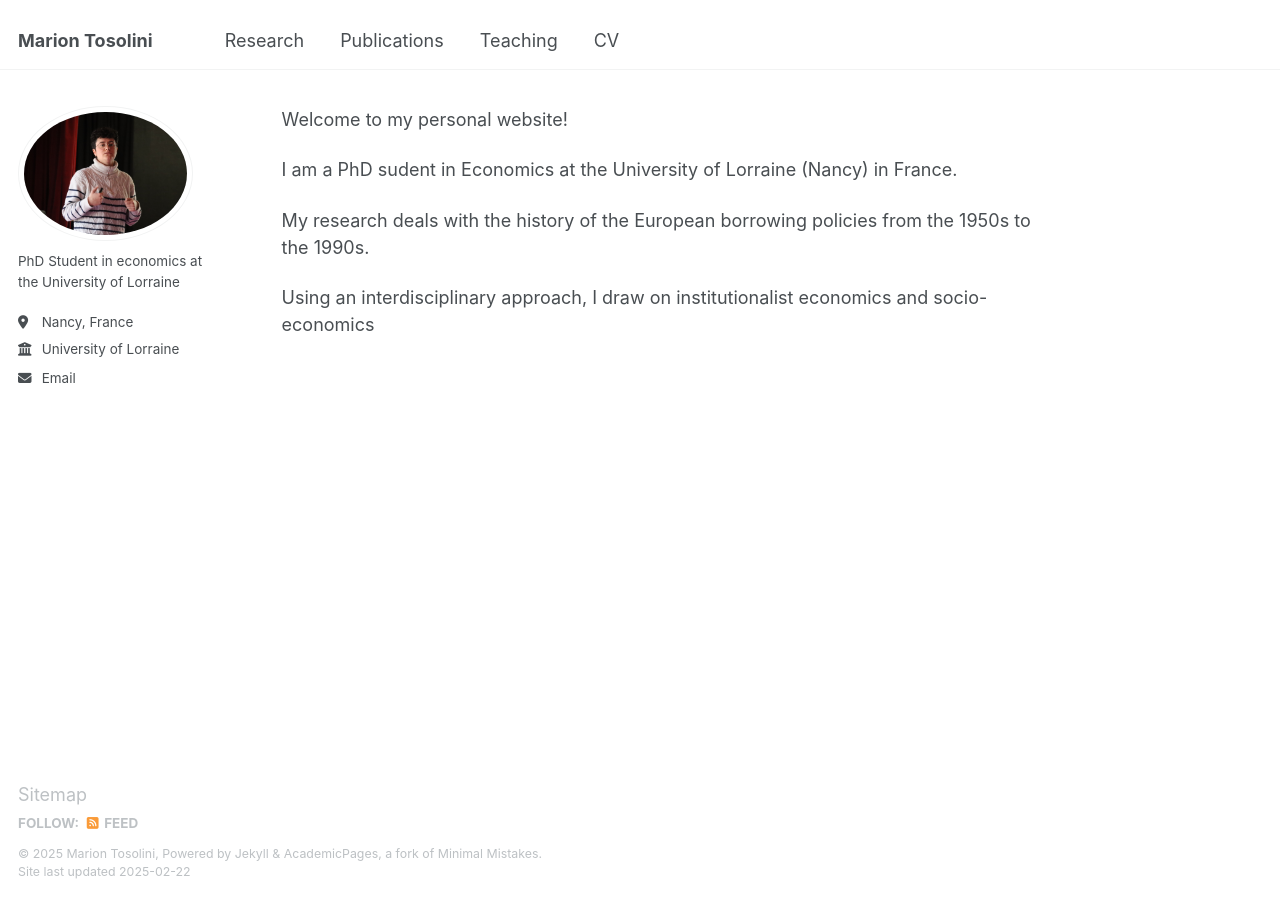
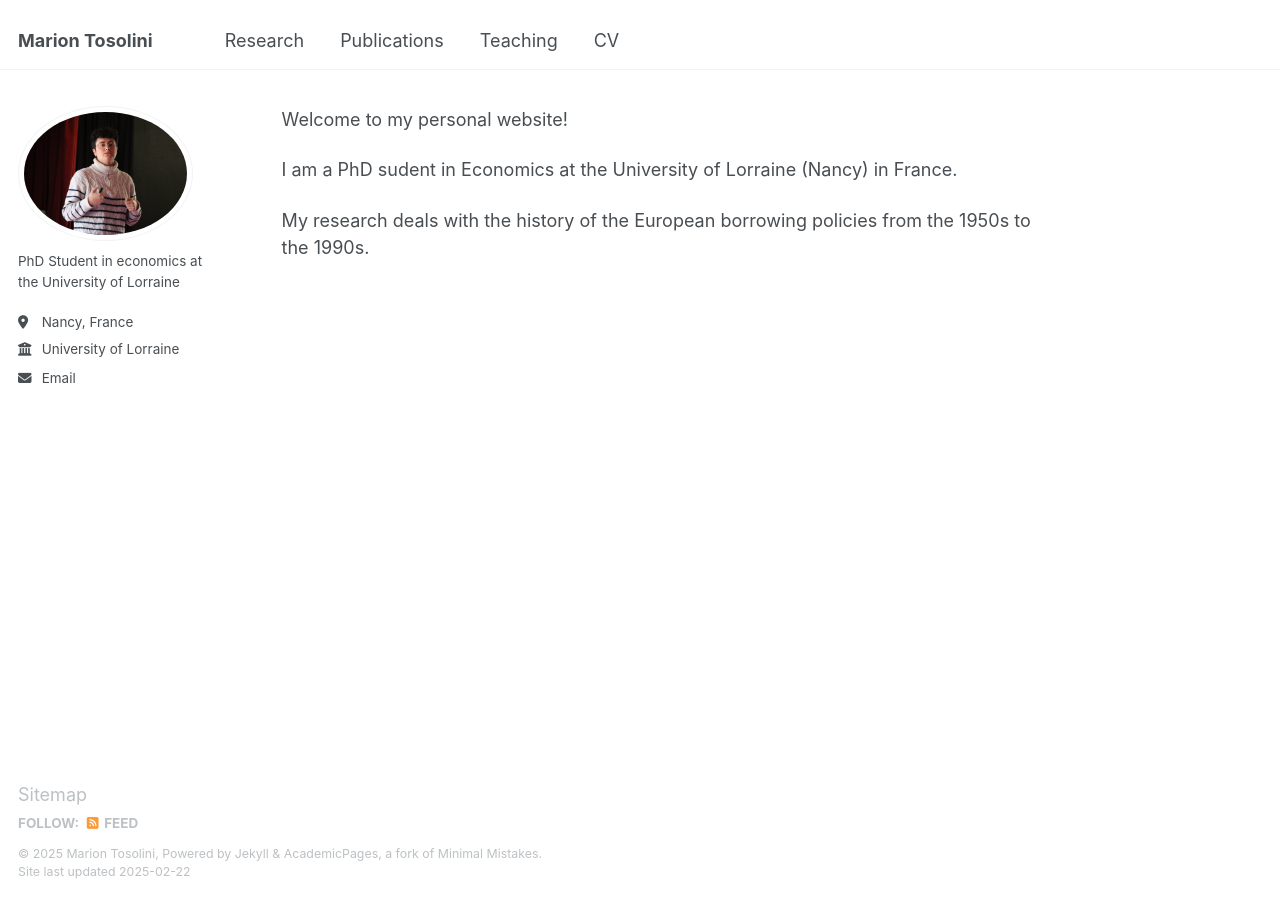
Before and after one commit to tosolini-marion/tosolini-marion.github.io, a Jekyll site: the page built from _pages/about.md, in a window 1280 px wide. Built offline with Jekyll 4.4.1, drawn with Linux system fonts in a browser that asks for light colours.

Commit message:
Update about.md

```diff
--- a/_pages/about.md
+++ b/_pages/about.md
@@ -11,5 +11,3 @@ Welcome to my personal website!
 I am a PhD sudent in Economics at the University of Lorraine (Nancy) in France.
 
 My research deals with the history of the European borrowing policies from the 1950s to the 1990s.
-
-Using an interdisciplinary approach, I draw on institutionalist economics and socio-economics
```
